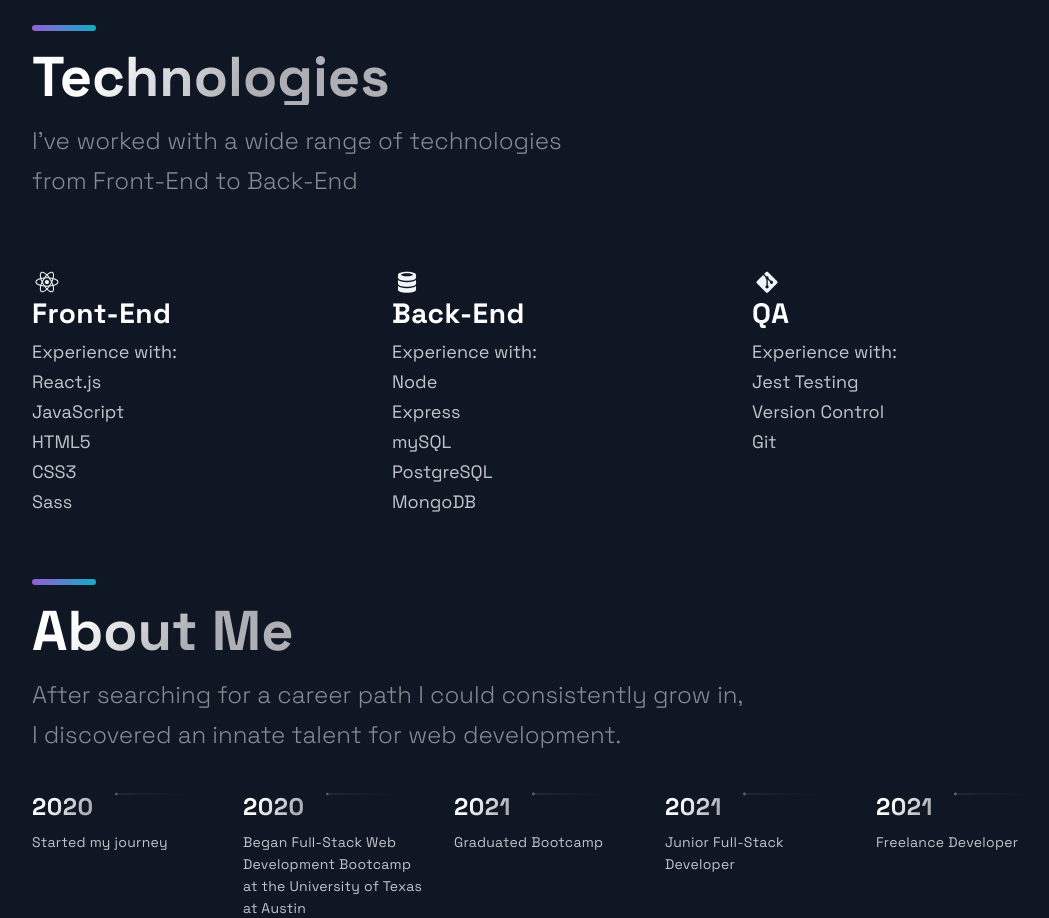
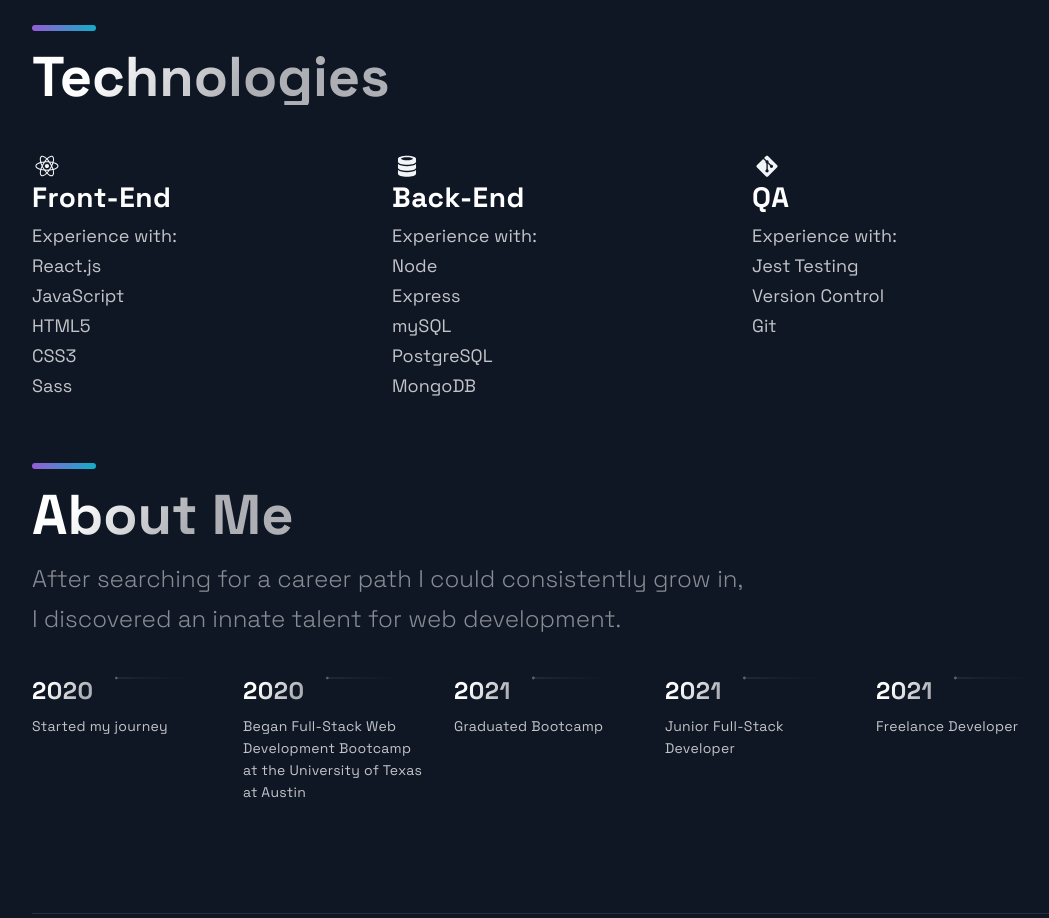
Before and after one commit to JesseJ713/personal-portfolio, a Next.js app: page / in a window 1280 px wide. Shown: the part 2200-3118 px from the top of the page, without its empty margins (88-1137 px from the left). Built offline with nearby package versions, Linux system fonts and the light colour scheme.

Commit message:
Removed technology text

```diff
--- a/src/components/Technologies/Technologies.js
+++ b/src/components/Technologies/Technologies.js
@@ -19,10 +19,8 @@
     <SectionDivider />
     <br />
     <SectionTitle>Technologies</SectionTitle>
-    <SectionText>
-      I've worked with a wide range of technologies <br /> from Front-End to
-      Back-End
-    </SectionText>
+    {/* <SectionText>
+    </SectionText> */}
     <List>
       <ListItem>
         <DiReact size='3rem' />
```
